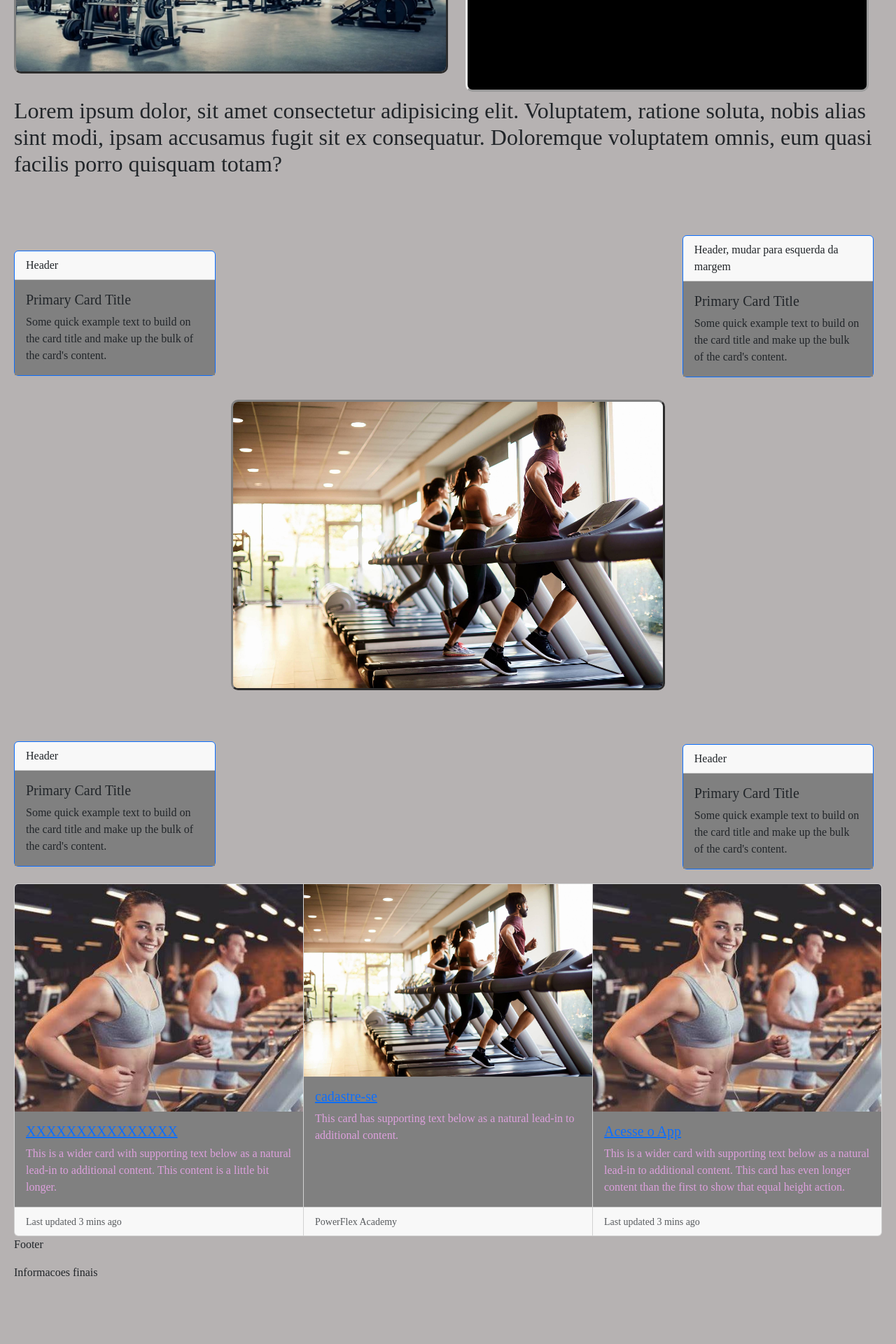
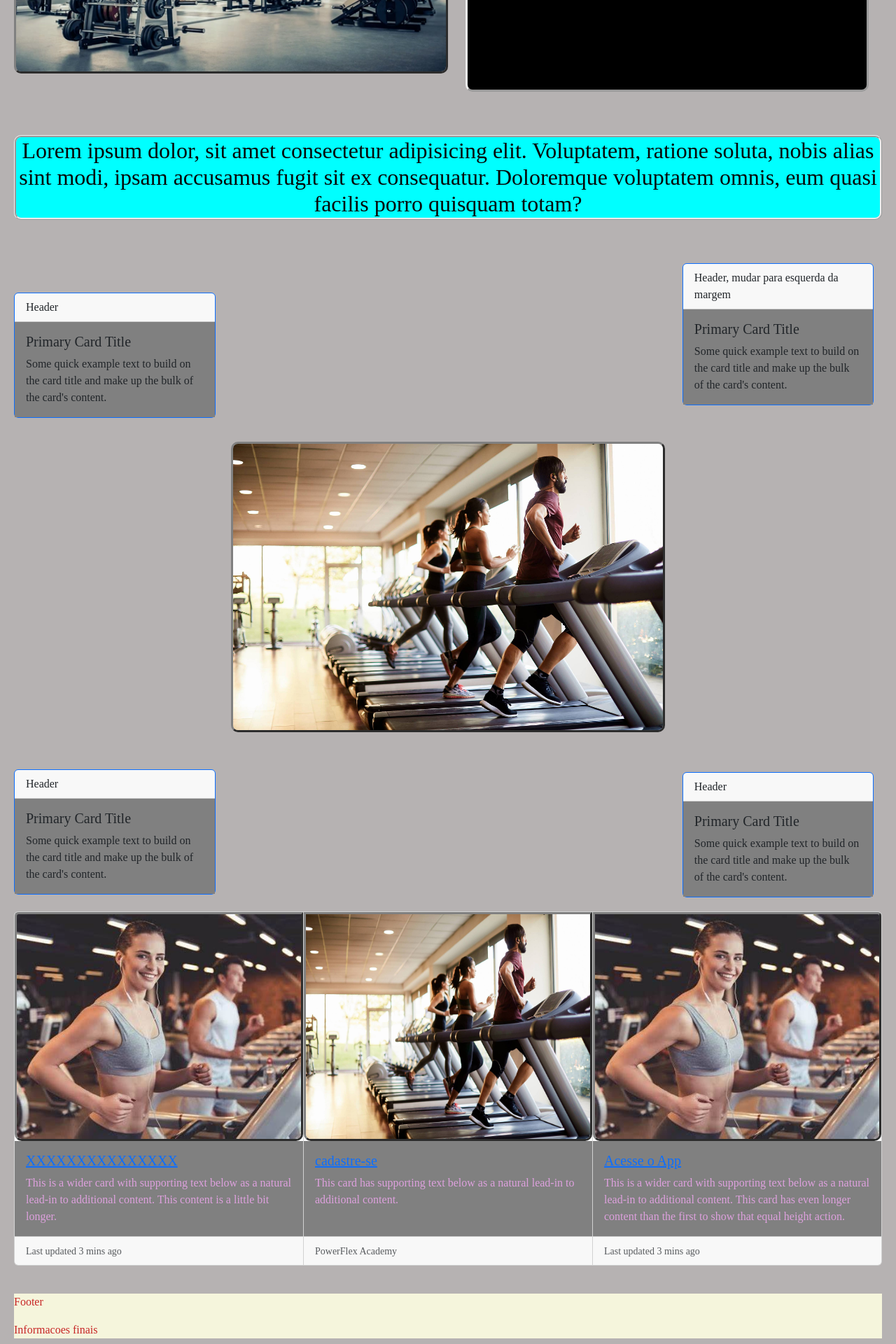
Before and after one commit to Heriwill/tcc_cods4, a React (Vite) app: page / in a window 1280 px wide. Shown: the part 400-2320 px from the top of the page at 70% size. Before the commit the page ends 2266 px from the top, so only its background shows below. Built offline with nearby package versions, Linux system fonts and the light colour scheme.

Commit message:
Novos estilos

```diff
--- a/src/pages/Home/home.css
+++ b/src/pages/Home/home.css
@@ -22,8 +22,22 @@
     font-size: 28px;
     font-display: block;
     text-align: center;
+    --box-sizing: border-box;
+
+
+
+}
+
+#subtitulo{
     box-sizing: border-box;
-
+    background-color: aqua;
+    text-align: center;
+    margin-top: 5%;
+    color: #070606;
+    border-radius: 10px;
+    border-style: ridge;
+   --text-decoration:none;
+   --overflow:visible;
 
 
 }
@@ -41,7 +55,7 @@
 */
 .cardedireita1{
     margin-left: 77%;
-    margin-top: -650px;
+    margin-top: -670px;
     width: 22%;
 
 }
@@ -85,9 +99,19 @@
 
 #link:hover{
     --visibility: visible;
-    color: aqua;
+    color: rgb(154, 204, 18);
 }
 
-Card.Img{
-    cursor: pointer;
+.imgcardegrupo{
+    --cursor: pointer;
+    border-radius: 10px;
+    border-style: outset;
+    border-color: gray;
+    height: 65%;
 }
+
+footer{
+    box-sizing: border-box;
+    color: #c72525;
+    background-color: beige;
+}
--- a/src/pages/Home/index.jsx
+++ b/src/pages/Home/index.jsx
@@ -19,7 +19,7 @@ function Home(){
           <p className='texto1'>ascaaaaaaaaaaaaaaaaaa ascccccccccccccccccccccccc sacccccccccccccccccCuidado, o texto passa do espaço sjsjs sjsjs sjsjs jsjsjssssssssssssssssssssssssssssssssssss</p>
            </h1>
 
-           <h2 >Lorem ipsum dolor, sit amet consectetur adipisicing elit. Voluptatem, ratione soluta, nobis alias sint modi, ipsam accusamus fugit sit ex consequatur. Doloremque voluptatem omnis, eum quasi facilis porro quisquam totam?</h2>
+           <h2 id='subtitulo'>Lorem ipsum dolor, sit amet consectetur adipisicing elit. Voluptatem, ratione soluta, nobis alias sint modi, ipsam accusamus fugit sit ex consequatur. Doloremque voluptatem omnis, eum quasi facilis porro quisquam totam?</h2>
 
             <p></p>
             <br /><br />
@@ -84,7 +84,7 @@ function Home(){
         <div>
         <CardGroup>
       <Card>
-        <Card.Img className='Card.Img' variant="top" src="../images/imgcarde1.jpeg" />
+        <Card.Img className='imgcardegrupo' variant="top" src="../images/imgcarde1.jpeg" />
         <Card.Body className='cardecorpo'>
           <Card.Title className='cardetitulo'>
           <a href="http://" className='link'>XXXXXXXXXXXXXXX</a>
@@ -100,7 +100,7 @@ function Home(){
       </Card>
 
       <Card>
-        <Card.Img variant="top" src="../images/imgcarde2.jpeg" heref=""/>
+        <Card.Img className='imgcardegrupo' variant="top" src="../images/imgcarde2.jpeg" heref=""/>
         <Card.Body className='cardecorpo'>
           <Card.Title className='cardetitulo'>
           <a href="../Usuario" className='link'>cadastre-se</a>
@@ -116,7 +116,7 @@ function Home(){
       </Card>
 
       <Card>
-        <Card.Img variant="top" src="../images/imgcarde1.jpeg" />
+        <Card.Img className='imgcardegrupo' variant="top" src="../images/imgcarde1.jpeg" />
         <Card.Body className='cardecorpo'>
           <Card.Title className='cardetitulo'>
           <a href="http://" className='link'>Acesse o App</a>
@@ -133,8 +133,8 @@ function Home(){
       </Card>
     </CardGroup>
           </div>
-
-
+      <p></p>
+      <br />
       <footer>
         <p>Footer</p>
         <p>Informacoes finais</p>
```
